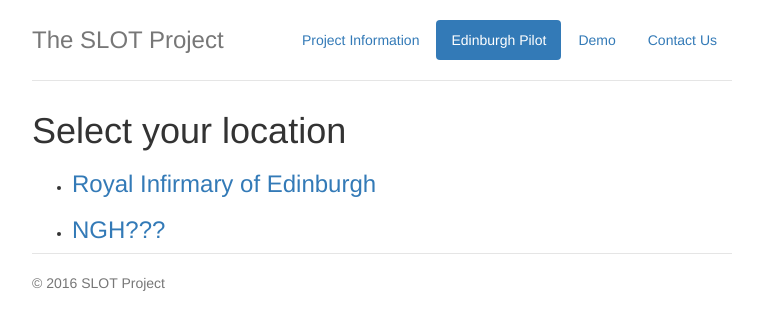
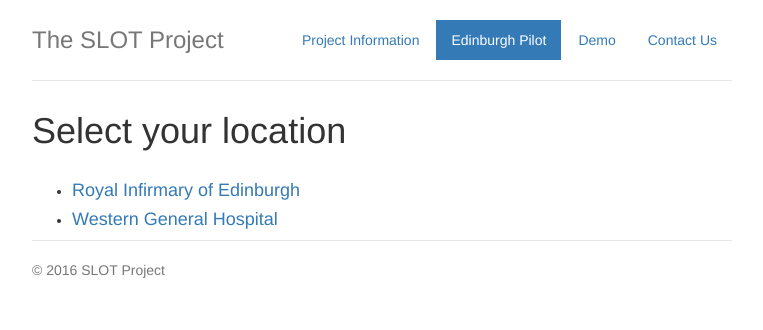
Before and after one commit to nhshd-slot/slot-splash, a website: page instances.html in a window 1280 px wide. Shown: the whole page, without its empty margins (258-1021 px from the left). Drawn offline with nearby package versions, Linux system fonts and the light colour scheme.

Commit message:
Include new square border button stylesheet on instances page.
Add spacing below title on instances page

```diff
--- a/custom.css
+++ b/custom.css
@@ -5,3 +5,7 @@
 .nav-pills>li>a {
     border-radius: 0px;
 }
+
+.simple-title {
+    padding-bottom: 20px;
+}
--- a/instances.html
+++ b/instances.html
@@ -9,6 +9,7 @@
 
   <!-- Bootstrap -->
   <link href="bower_components/bootstrap/dist/css/bootstrap.min.css" rel="stylesheet">
+  <link rel="stylesheet" type="text/css" href="custom.css">
 
   <link href="splash.css" rel="stylesheet">
 
@@ -34,15 +35,16 @@
     <h3 class="text-muted">The SLOT Project</h3>
   </div>
 
-  <div class="">
-    <h1>Select your location</h1>
-  </div>
+  <div >
+    <h1 class="simple-title">Select your location</h1>
 
-  <div>
-    <ul>
-      <li><h3><a href="#">Royal Infirmary of Edinburgh</a></h3></li>
-      <li><h3><a href="#">NGH???</a></h3></li>
-    </ul>
+
+    <div>
+     <ul>
+       <li><h4><a href="http://rie.slotnhs.org">Royal Infirmary of Edinburgh</a></h4></li>
+        <li><h4><a href="http://wgh.slotnhs.org">Western General Hospital</a></h4></li>
+      </ul>
+    </div>
   </div>
 
   <footer class="footer">
```
